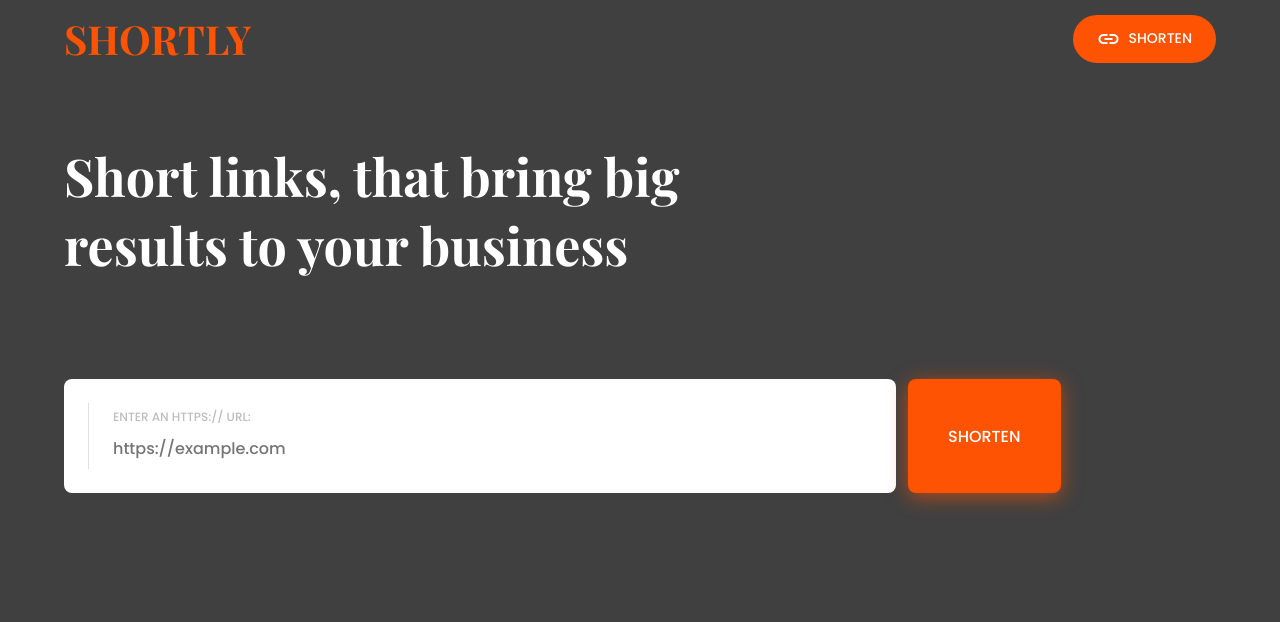
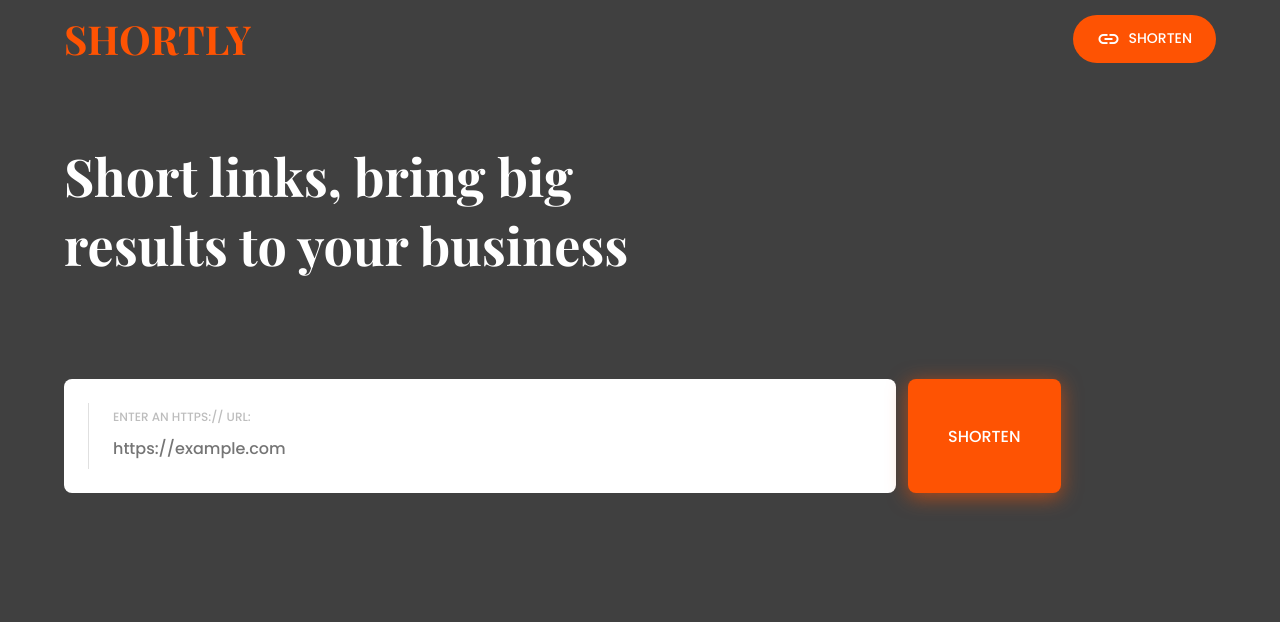
Before and after one commit to geraldelorm/shortly, a Flask app: page / in a window 1280 px wide. Shown: the top 622 px of the page. Run offline with Flask 2, Linux system fonts and the light colour scheme.

Commit message:
:white_check_mark:

```diff
--- a/templates/home.html
+++ b/templates/home.html
@@ -1,4 +1,4 @@
-{% extends "base.html" %} {% block head%} Short links, that bring big results to your business {%
+{% extends "base.html" %} {% block head%} Short links, bring big results to your business {%
 endblock %} {% block content %}
 <form class="booking" action="#" , method="post">
   <div class="booking_inputs">
--- a/templates/shorturl.html
+++ b/templates/shorturl.html
@@ -1,4 +1,4 @@
-{% extends "base.html" %} {% block head%} Short links, that bring big results to your business {%
+{% extends "base.html" %} {% block head%} Short links, bring big results to your business {%
 endblock %} {% block content %}
 <form class="booking" action="#" , method="post">
   <div class="booking_inputs">
```
